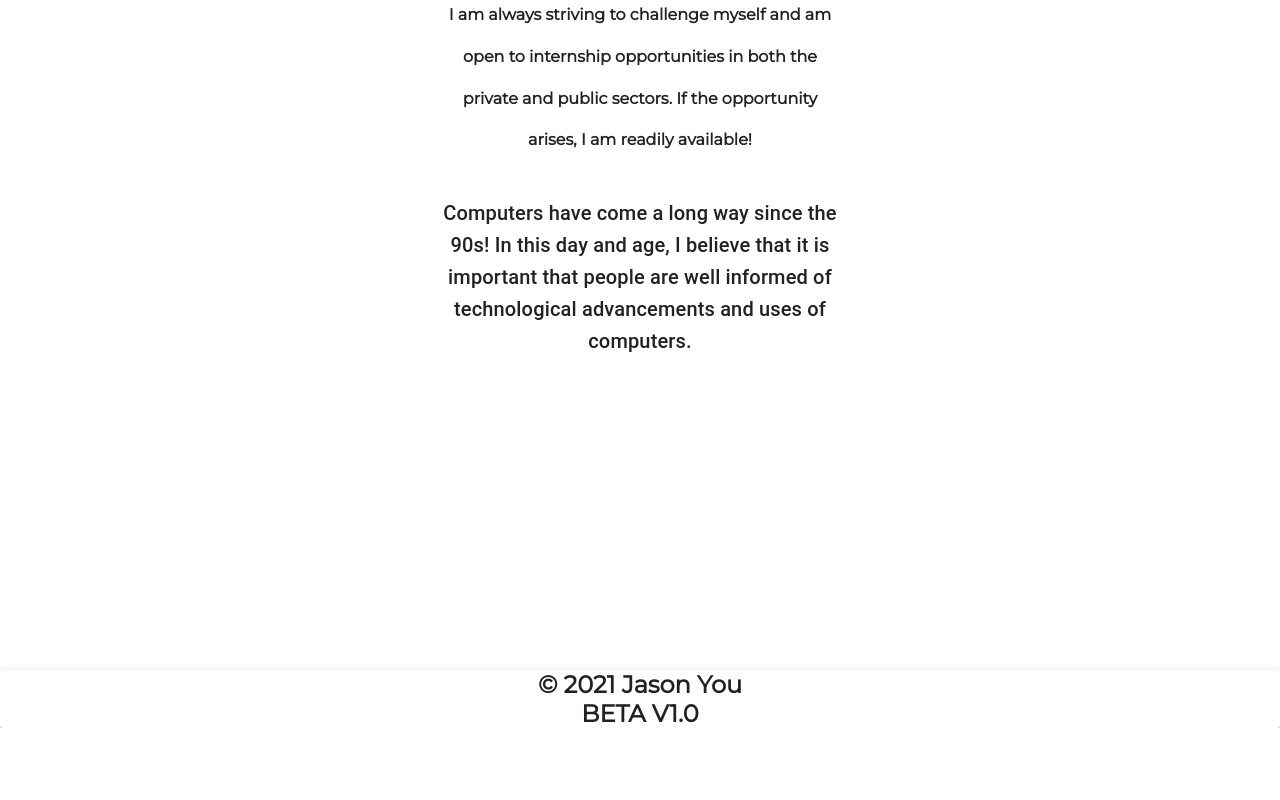
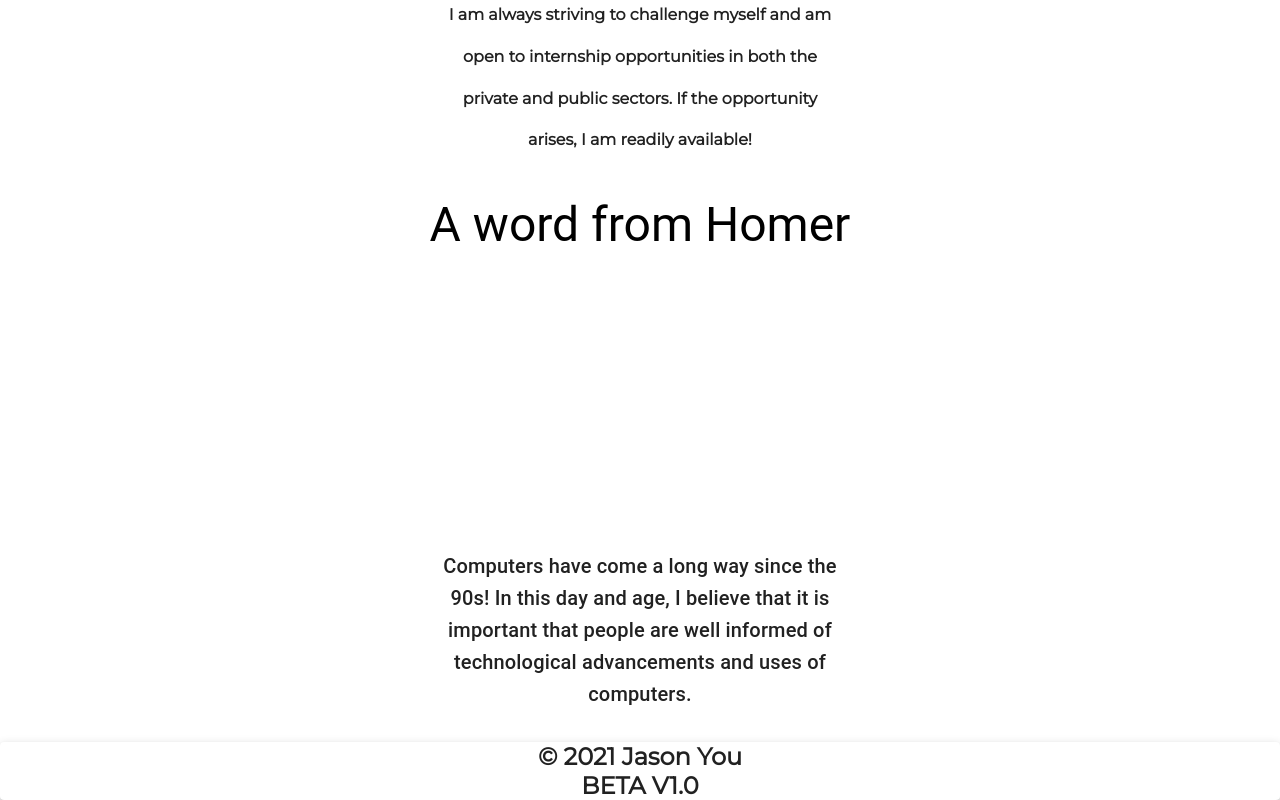
Before and after one commit to jyou044/personalwebsite, a React (Create React App) app: page /MyStory in a window 1280 px wide. Shown: the part 1291-2091 px from the top of the page. Before the commit the page ends 2019 px from the top, so only its background shows below. Built offline with nearby package versions, Linux system fonts and the light colour scheme.

Commit message:
updated formatting

```diff
--- a/src/components/Experience/Experience.js
+++ b/src/components/Experience/Experience.js
@@ -81,9 +81,8 @@ export default function Experience() {
             </Grid>
             <Grid container>
                     <Grid item xs={12} md={4}></Grid>
-                    <Grid item xs={12} md={4} className={classes.textFormat}>
-                    <Typography variant="h6" align="center" className={classes.spacing} gutterBottom>Computers have come a long way since the 90s! In this day and age, I believe that it is important that people are well informed
-                    of technological advancements and uses of computers. </Typography>
+                    <Grid item xs={12} md={4} classes={classes.paraFormat}>
+                        <Typography variant="h3" align="center" gutterBottom> A word from Homer</Typography>
                     </Grid>
                 </Grid>
             <Grid container className={classes.videoFormat}>
@@ -99,6 +98,13 @@ export default function Experience() {
                                 />
                         </Grid>
                 </Grid>
+                <Grid container>
+                    <Grid item xs={12} md={4}></Grid>
+                    <Grid item xs={12} md={4} className={classes.textFormat}>
+                    <Typography variant="h6" align="center" className={classes.spacing} gutterBottom>Computers have come a long way since the 90s! In this day and age, I believe that it is important that people are well informed
+                    of technological advancements and uses of computers. </Typography>
+                    </Grid>
+                </Grid>
             </div>
         );
     }
```
